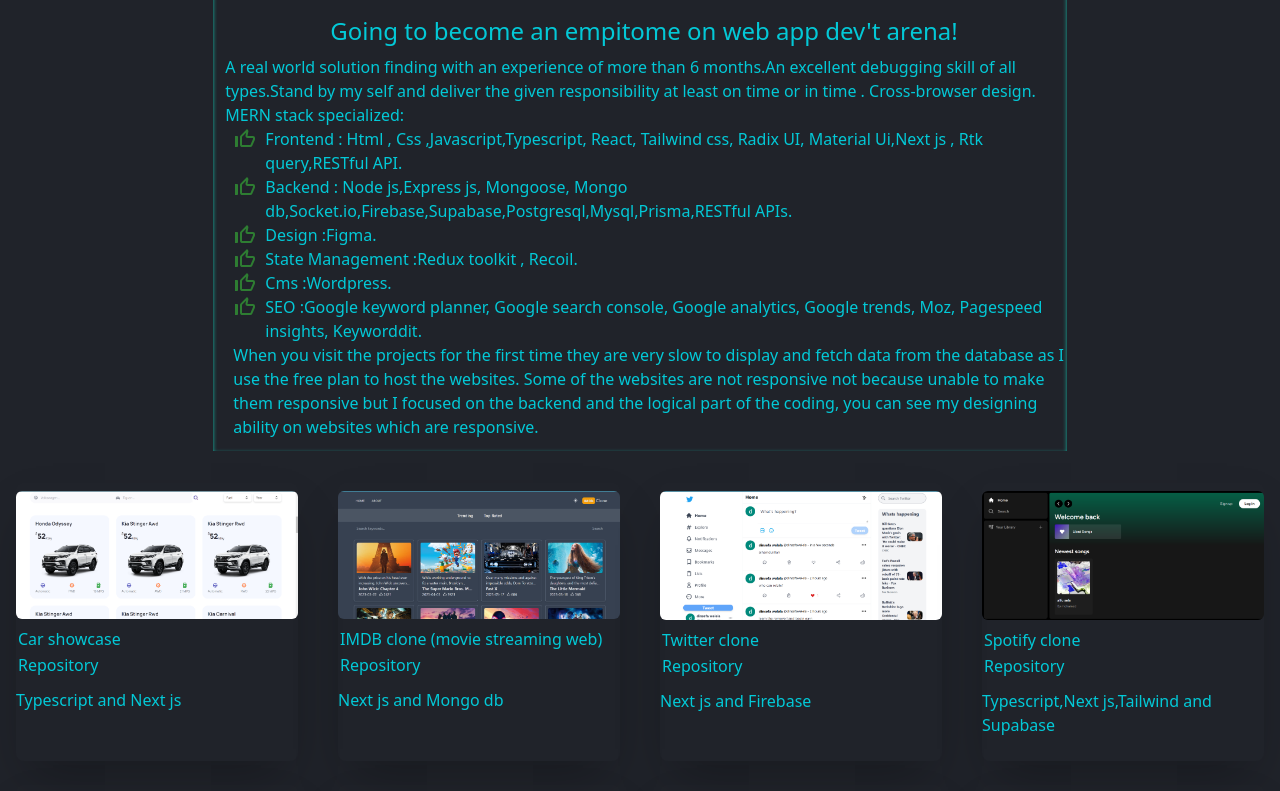
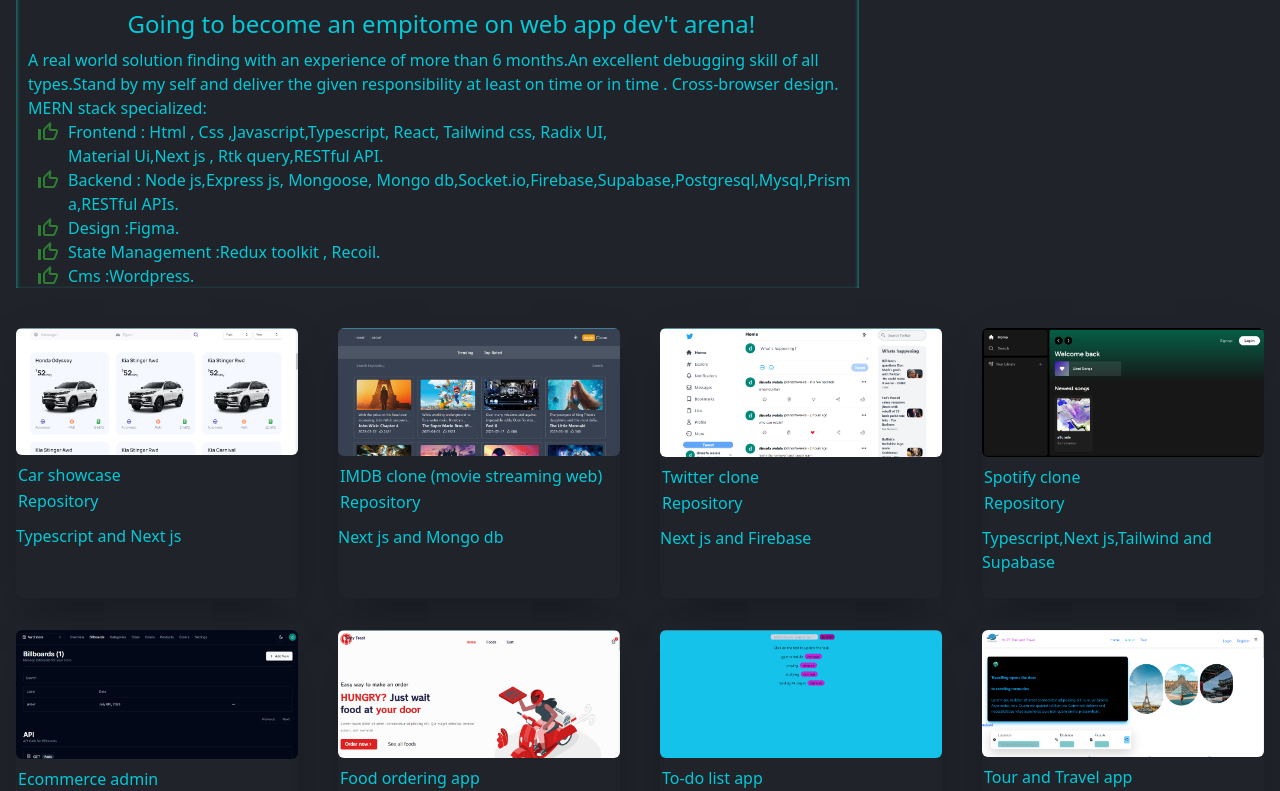
Before and after one commit to huuzey/huze-portfolio, a React (Create React App) app: page / in a window 1280 px wide. Shown: the part 780-1571 px from the top of the page. Built offline with nearby package versions, Linux system fonts and the light colour scheme.

Commit message:
title tag is added

```diff
--- a/public/index.html
+++ b/public/index.html
@@ -5,10 +5,7 @@
     <link rel="icon" href="%PUBLIC_URL%/favicon.ico" />
     <meta name="viewport" content="width=device-width, initial-scale=1" />
     <meta name="theme-color" content="#000000" />
-    <meta
-      name="description"
-      content="Web site created using create-react-app"
-    />
+    <meta name="description" content="Portfolio website" />
     <link rel="apple-touch-icon" href="%PUBLIC_URL%/logo192.png" />
     <!--
       manifest.json provides metadata used when your web app is installed on a
@@ -24,7 +21,7 @@
       work correctly both with client-side routing and a non-root public URL.
       Learn how to configure a non-root public URL by running `npm run build`.
     -->
-    <title>React App</title>
+    <title>Huzeyfa welela</title>
   </head>
   <body>
     <noscript>You need to enable JavaScript to run this app.</noscript>
--- a/src/App.js
+++ b/src/App.js
@@ -19,7 +19,7 @@ function App() {
   return (
     <div
       style={{ minHeight: "100vh" }}
-      className={` w-full  ${
+      className={` w-full   ${
         mode === "dark" ? "bg-[#20232A]" : "bg-[#f1f7f7] "
       }  `}
     >
--- a/src/components/Container.jsx
+++ b/src/components/Container.jsx
@@ -13,13 +13,10 @@ import title from "../assets/Untitled.png";
 const Container = () => {
   const { mode, currentColor, me } = useSelector((state) => state.global);
   const dispatch = useDispatch();
-  console.log(me);
   return (
-    <div className={` w-full flex flex-col   `} style={{ color: currentColor }}>
+    <div className={`flex flex-col  `} style={{ color: currentColor }}>
       {/* image preview  */}
-      <div className="flex ">
-        <div className="flex md:w-1/6 sm:w-0  "></div>
-
+      <div className="flex ml-4 relative  ">
         <div
           className={`flex flex-col mt-16 md:w-4/6  sm:w-5/6
            items-center   h-full shadow-teal-500 shadow-inner `}
@@ -51,12 +48,12 @@ const Container = () => {
             Cross-browser design.
           </p>
           <p className="flex self-start ml-3">MERN stack specialized:</p>
-          <p className="flex self-start ml-5 gap-2">
+          <p className="flex self-start ml-5 gap-2 max-w-prose">
             <ThumbUpOffAltIcon color="success" />
             Frontend : Html , Css ,Javascript,Typescript, React, Tailwind css,
             Radix UI, Material Ui,Next js , Rtk query,RESTful API.
           </p>
-          <p className="flex self-start ml-5 gap-2">
+          <p className="flex self-start ml-5 gap-2 sm:break-all ">
             <ThumbUpOffAltIcon color="success" />
             Backend : Node js,Express js, Mongoose, Mongo
             db,Socket.io,Firebase,Supabase,Postgresql,Mysql,Prisma,RESTful APIs.
@@ -73,21 +70,8 @@ const Container = () => {
             <ThumbUpOffAltIcon color="success" />
             Cms :Wordpress.
           </p>
-          <p className="flex self-start ml-5 gap-2">
-            <ThumbUpOffAltIcon color="success" />
-            SEO :Google keyword planner, Google search console, Google
-            analytics, Google trends, Moz, Pagespeed insights, Keyworddit.
-          </p>
-          <p className="flex self-start ml-5 gap-2 mb-3">
-            When you visit the projects for the first time they are very slow to
-            display and fetch data from the database as I use the free plan to
-            host the websites. Some of the websites are not responsive not
-            because unable to make them responsive but I focused on the backend
-            and the logical part of the coding, you can see my designing ability
-            on websites which are responsive.
-          </p>
         </div>
-        <div className="fixed top-0 right-0 w-1/6 mt-2 ml-2 items-start justify-start h-12">
+        <div className="fixed top-0 right-0 sm:w-l/6  mt-2 ml-2 items-start justify-start h-12">
           <Button className="" onClick={() => dispatch(setMode())}>
             {mode === "dark" ? (
               <WbSunnyOutlinedIcon sx={{ color: currentColor }} />
--- a/src/index.css
+++ b/src/index.css
@@ -1,8 +1,8 @@
 html,
 body,
-#root {
+:root {
   height: 100vh;
-  width: 100%;
+  width: 100vw;
 }
 ::-webkit-scrollbar {
   width: 7px;
--- a/tailwind.config.js
+++ b/tailwind.config.js
@@ -2,7 +2,11 @@
 module.exports = {
   content: ["./src/**/*.{js,jsx,ts,tsx}"],
   theme: {
-    extend: {},
+    extend: {
+      screens: {
+        sm: "320px",
+      },
+    },
   },
   plugins: [],
 };
```
